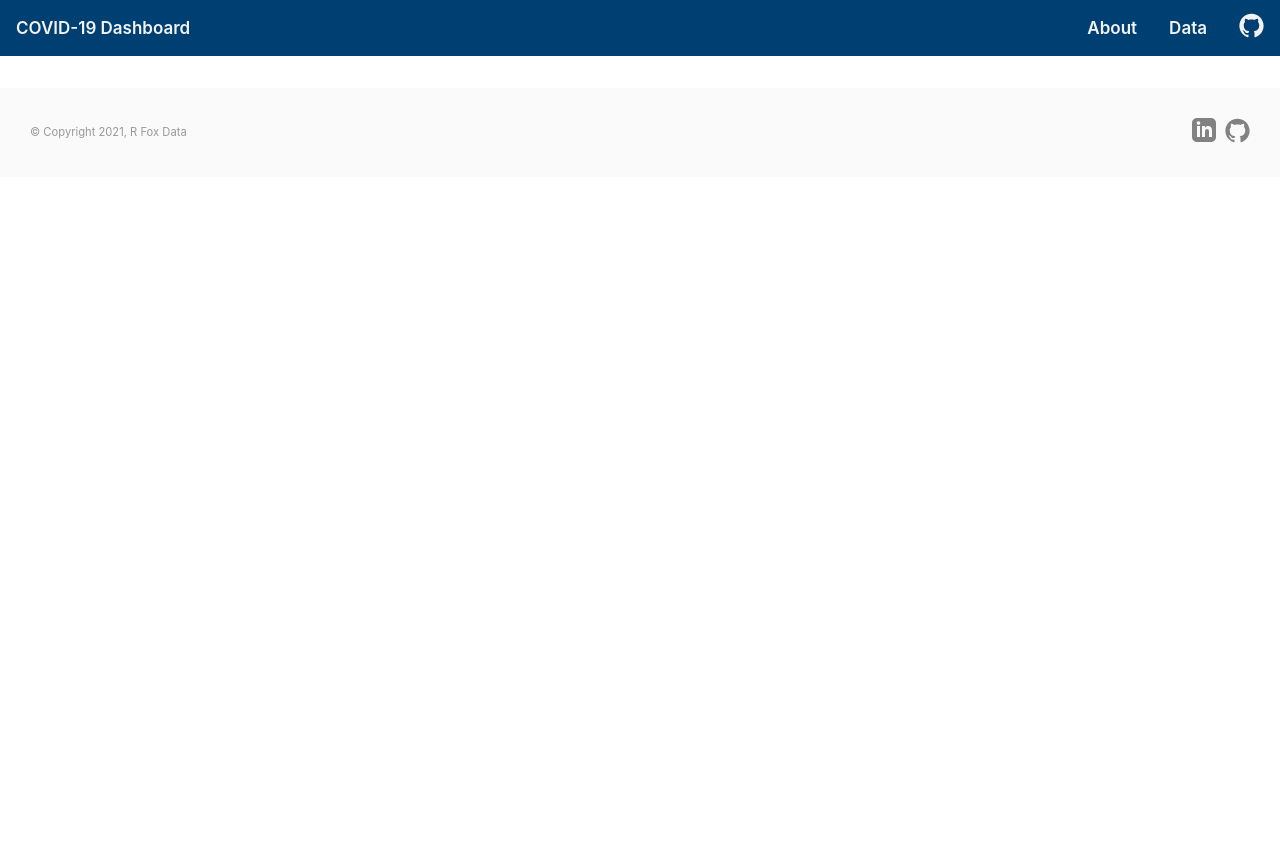
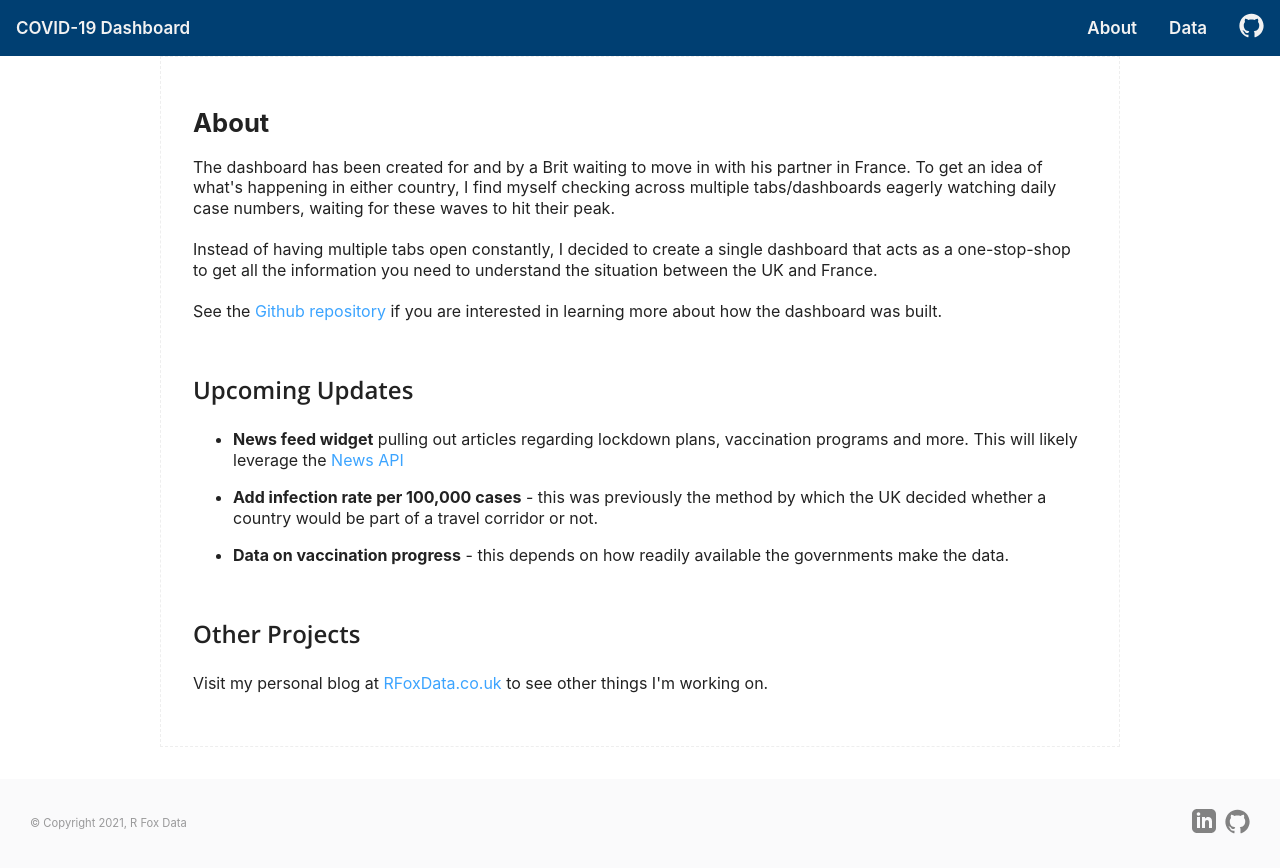
Before and after one commit to rjjfox/covid-dashboard, a Flask app: page /about in a window 1280 px wide. Before the commit the page ends 143 px from the top, so only its background shows below. Run offline with Flask 2, Linux system fonts and the light colour scheme; some libraries are stand-ins or nearby versions.

Commit message:
Fill About section

```diff
--- a/coviddashboard/static/styles/main.css
+++ b/coviddashboard/static/styles/main.css
@@ -3,7 +3,7 @@ body {
   margin: 0;
 }
 
-/* Outer CSS grid arrangement and formatting */
+/* ============== Outer CSS grid arrangement and formatting ============== */
 .outer-grid {
   display: grid;
   grid-template-columns: 1fr 1fr;
@@ -40,7 +40,7 @@ body {
   grid-area: deaths-fr;
 }
 
-/* Inner grid arrangement and styling */
+/* ============== Inner grid arrangement and styling ============== */
 .inner-grid {
   display: grid;
   grid-template-columns: 5fr 1fr;
@@ -76,7 +76,7 @@ body {
   justify-self: center;
 }
 
-/* Single column layout query */
+/* ============== Single column layout query ============== */
 @media (max-width: 800px) {
   .outer-grid {
     grid-template-columns: 1fr;
@@ -207,7 +207,7 @@ h4 {
   }
 }
 
-/* Footer */
+/* ============== Footer ============== */
 .site-footer {
   padding-bottom: 0rem;
   color: #99999a;
@@ -235,3 +235,49 @@ h4 {
   fill: currentColor;
   padding-left: 5px;
 }
+
+/* ============== Info pages ============== */
+
+.container {
+  position: relative;
+  width: 100%;
+  max-width: 960px;
+  margin: 0 auto;
+  padding: 10px 10px;
+  box-sizing: border-box;
+  border: 1px dashed #eeeeee;
+}
+
+@media screen and (min-width: 781px) {
+  .container {
+    width: 90%;
+    padding-top: 50px;
+  }
+}
+
+@media screen and (min-width: 401px) {
+  .container {
+    width: 100%;
+    padding: 32px 32px;
+  }
+}
+
+.container p {
+  margin-bottom: 1.25em;
+}
+
+.container h2 {
+  margin: 2.2em 0 1em;
+}
+
+.container li {
+  margin: 1em 0;
+}
+
+.container a {
+  color: #3ca4ff;
+}
+
+.container a:hover {
+  color: #378ad3;
+}
--- a/coviddashboard/static/styles/reset.css
+++ b/coviddashboard/static/styles/reset.css
@@ -20,13 +20,6 @@ input::-moz-focus-inner {
   padding: 0;
   margin: 0;
 }
-ul,
-ol,
-dd {
-  margin: 0;
-  padding: 0;
-  list-style: none;
-}
 h1,
 h2,
 h3,
--- a/coviddashboard/templates/about.html
+++ b/coviddashboard/templates/about.html
@@ -4,4 +4,43 @@
 
 {% block content %}
 
+<div class="container">
+    <h1>About</h1>
+    <p>
+        The dashboard has been created for and by a Brit waiting to move in with his partner in France. To get an idea
+        of what's happening in either country, I find myself checking across multiple tabs/dashboards eagerly watching
+        daily case numbers, waiting for these waves to hit their peak.
+    </p>
+    <p>
+        Instead of having multiple tabs open constantly, I decided to create a single dashboard that acts as a
+        one-stop-shop to get all the information you need to understand the situation between the UK and France.
+    </p>
+    <p>
+        See the <a href="https://github.com/rjjfox/covid-dashboard">Github repository</a> if you are interested in
+        learning more about how the dashboard was built.
+    </p>
+
+    <h2>Upcoming Updates</h2>
+    <ul>
+        <li>
+            <b>News feed widget</b> pulling out articles regarding lockdown plans, vaccination programs and more. This
+            will
+            likely leverage the <a href="https://newsapi.org/">News API</a>
+        </li>
+        <li>
+            <b>Add infection rate per 100,000 cases</b> - this was previously the method by which the UK decided whether
+            a country would be part of a travel corridor or not.
+        </li>
+        <li>
+            <b>Data on vaccination progress</b> - this depends on how readily available the governments make the data.
+        </li>
+    </ul>
+
+    <h2>Other Projects</h2>
+    <p>
+        Visit my personal blog at <a href="https://rfoxdata.co.uk/">RFoxData.co.uk</a> to see other things I'm working
+        on.
+    </p>
+
+</div>
 {% endblock %}
```
